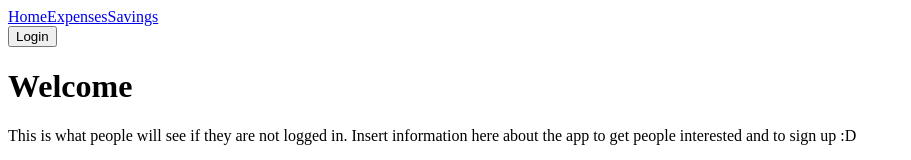
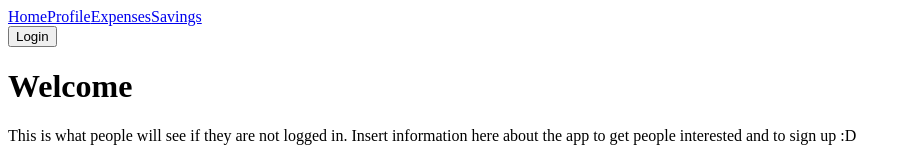
Before and after one commit to silvia-taliana/my-budget-pal, a React (Create React App) app in the folder client/: page / in a window 1280 px wide. Shown: the top 160 px of the page, without its empty margins (0-911 px from the left). Built offline with nearby package versions, Linux system fonts and the light colour scheme; no server answers.

Commit message:
adding in a profile page

```diff
--- a/client/src/App.js
+++ b/client/src/App.js
@@ -1,4 +1,5 @@
 import React from "react";
+import Profile from "./pages/ProfilePage";
 import ExpensesForm from "./pages/ExpensesForm";
 import SavingsForm from "./pages/SavingsForm";
 // import NoMatch from "./pages/NoMatch";
@@ -23,6 +24,7 @@ function App() {
         <Nav />
         <Switch>
           <Route exact path="/" component={LandingPage} />
+          <PrivateRoute exact path="/profile" component={Profile} />
           <PrivateRoute exact path="/expenses" component={ExpensesForm} />
           <PrivateRoute exact path="/savings" component={SavingsForm} />
           {/* <Route path="*" component={NoMatch} /> */}
--- a/client/src/components/Barchart/Barchart.js
+++ b/client/src/components/Barchart/Barchart.js
@@ -6,14 +6,16 @@ function renderBarchart(props) {
     // setting up array for bar chart values
     let data = [];
 
+    // function to add saving goals to bar chart
     function addGoal() {
-        let saved = 500;
+        let saved = 500; // TEMPORARY VALUE!!
         props.userGoals.map(goal => {
             data.push({ name: goal.goal, Goal: goal.amount - saved, Saved: saved });
             return data;
         })
     }
 
+    // running function when page loads
     addGoal();
 
     return (
--- a/client/src/components/Nav/Nav.js
+++ b/client/src/components/Nav/Nav.js
@@ -5,6 +5,9 @@ function Nav() {
         <nav>
             <a href="/">
                 Home
+            </a>
+            <a href="/profile">
+                Profile
             </a>
             <a href="/expenses">
                 Expenses
--- a/client/src/components/Piechart/Piechart.js
+++ b/client/src/components/Piechart/Piechart.js
@@ -3,7 +3,7 @@ import { PieChart, Pie, Cell, Legend } from 'recharts';
 
 function renderPiechart(props) {
 
-    // setting up array for pie chart values
+    // setting up array for pie chart values (TEMPORARY NUMBERS!!)
     let data = [
         { name: 'Food', value: 100 },
         { name: 'Bills', value: 100 },
--- /dev/null
+++ b/client/src/pages/ProfilePage.js
@@ -0,0 +1,9 @@
+import React from "react";
+
+function Profile() {
+    return (
+        <div>Profile</div>
+    );
+}
+
+export default Profile;
```
